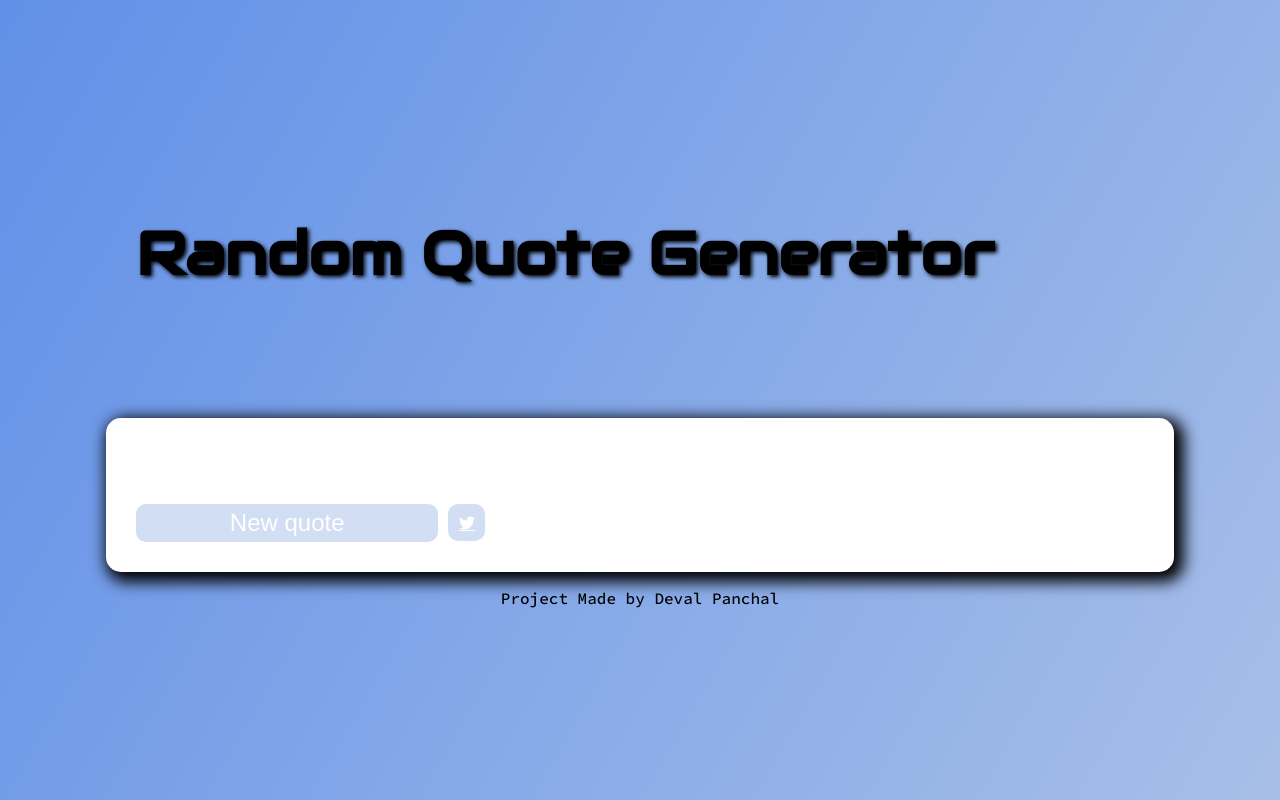
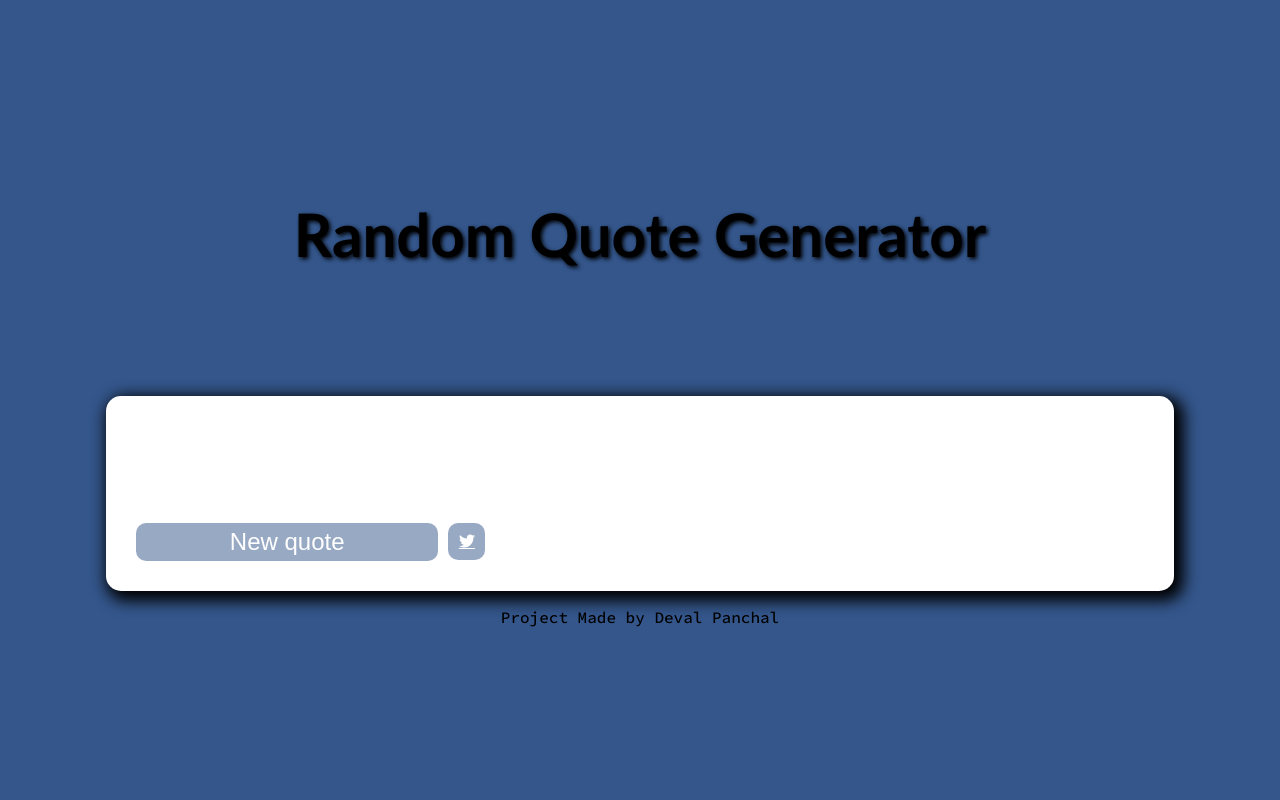
Before and after one commit to DevalPanchal/Random-Quote-Machine, a React (Create React App) app: page / in a window 1280 px wide. Built offline with nearby package versions, Linux system fonts and the light colour scheme; no server answers.

Commit message:
Added background Colour change onClick

```diff
--- a/src/App.css
+++ b/src/App.css
@@ -3,8 +3,8 @@
   --secondaryColor: #fff;
   --tertiaryColor: whitesmoke;
 
-  --background: linear-gradient(120deg,#6190E8 0%,#A7BFE8 100%);
-  --buttonBackground: #A7BFE8;
+  --background: rgb(52, 86, 139);
+  --buttonBackground: rgb(52, 86, 139);
 }
 
 h1 {
@@ -12,7 +12,6 @@ h1 {
 }
 
 h3 {
-  font-family: 'Lobster', cursive;
   font-size: 20px;
 }
 
@@ -24,13 +23,17 @@ body {
   display: flex;
   flex-direction: column;
 
+  text-decoration: none;
+
   justify-content: center;
   align-items: center;
   margin: 0;
   padding: 0;
   height: 100vh;
+
+  font-family: 'Trebuchet MS', 'Lucida Sans Unicode', 'Lucida Grande', 'Lucida Sans', Arial, sans-serif;
   /* background-color: #A7BFE8; */
-  background-image: var(--background);
+  background-color: var(--background);
 }
 
 #quote-box {
@@ -52,6 +55,11 @@ body {
   align-items: left;
 
   padding: 30px;
+}
+
+#text {
+  height: 42px;
+  margin: 3px;
 }
 
 
@@ -79,6 +87,7 @@ button {
 }
 
 button:hover {
+  cursor: pointer;
   border-radius: 10px;
   color: var(--tertiaryColor);
   opacity: 1;
@@ -87,9 +96,8 @@ button:hover {
 
 
 .title {
-  font-family: "Audiowide", cursive;
-
-  margin-left: 10%;
+  display: flex;
+  justify-content: center;
   margin-bottom: 10%;
 
   color: var(--mainColor);
--- a/src/App.js
+++ b/src/App.js
@@ -4,8 +4,8 @@ import { FontAwesomeIcon } from "@fortawesome/react-fontawesome";
 import { faCoffee } from "@fortawesome/free-solid-svg-icons";
 import "./App.css";
 
+
 const DURATION = 240;
-
 export default class App extends Component {
   constructor() {
     super();
@@ -23,14 +23,22 @@ export default class App extends Component {
     this.getQuote();
   }
 
+  changeColour() {
+    let randomColour = colours[Math.floor(Math.random() * colours.length)];
+    document.body.style.transition = 0.24 + "s";
+    document.body.style.backgroundColor = randomColour;
+    document.getElementById('new-quote').style.backgroundColor = randomColour;
+    document.getElementById('tweet-quote').style.backgroundColor = randomColour;
+  }
+
   getQuote() {
-    let url =
-      "https://gist.githubusercontent.com/camperbot/5a022b72e96c4c9585c32bf6a75f62d9/raw/e3c6895ce42069f0ee7e991229064f167fe8ccdc/quotes.json";
+    let url ="https://gist.githubusercontent.com/camperbot/5a022b72e96c4c9585c32bf6a75f62d9/raw/e3c6895ce42069f0ee7e991229064f167fe8ccdc/quotes.json";
 
     const timeout = setTimeout(() => {
       axios.get(url).then((response) => {
         let data = response.data["quotes"];
         let quoteNum = Math.floor(Math.random() * data.length);
+
         let randomQuote = data[quoteNum];
         this.setState({
           quote: randomQuote["quote"],
@@ -51,6 +59,7 @@ export default class App extends Component {
 
   handleClick() {
     this.getQuote();
+    this.changeColour();
   }
 
   render() {
@@ -69,9 +78,7 @@ export default class App extends Component {
           </div>
 
           <div className="button-container">
-            <button id="new-quote" onClick={this.handleClick}>
-              New quote
-            </button>
+            <button id="new-quote" onClick={this.handleClick}>New quote</button>
             <a id="tweet-quote" target="blank" href="twitter.com/intent/tweet">
               <i id="twitter-icon" class="fab fa-twitter"></i>
             </a>
@@ -86,3 +93,18 @@ export default class App extends Component {
     );
   }
 }
+
+const colours = [
+  '#16a085',
+  '#27ae60',
+  '#2c3e50',
+  '#f39c12',
+  '#e74c3c',
+  '#9b59b6',
+  '#FB6964',
+  '#342224',
+  '#472E32',
+  '#BDBB99',
+  '#77B1A9',
+  '#73A857'
+];
```
Also changed, not shown: 1 other file (tests, documents, lock files or other folders).
